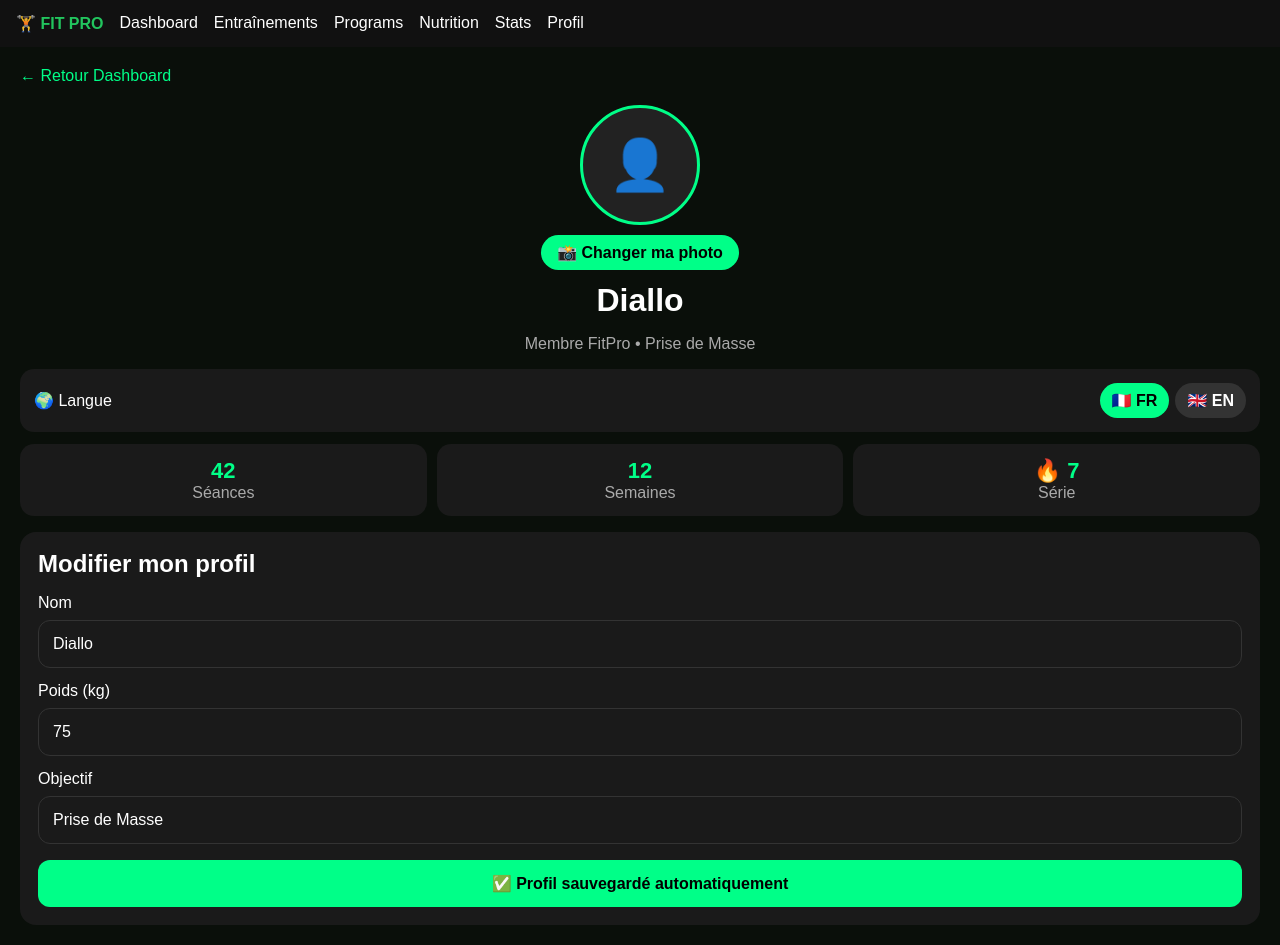
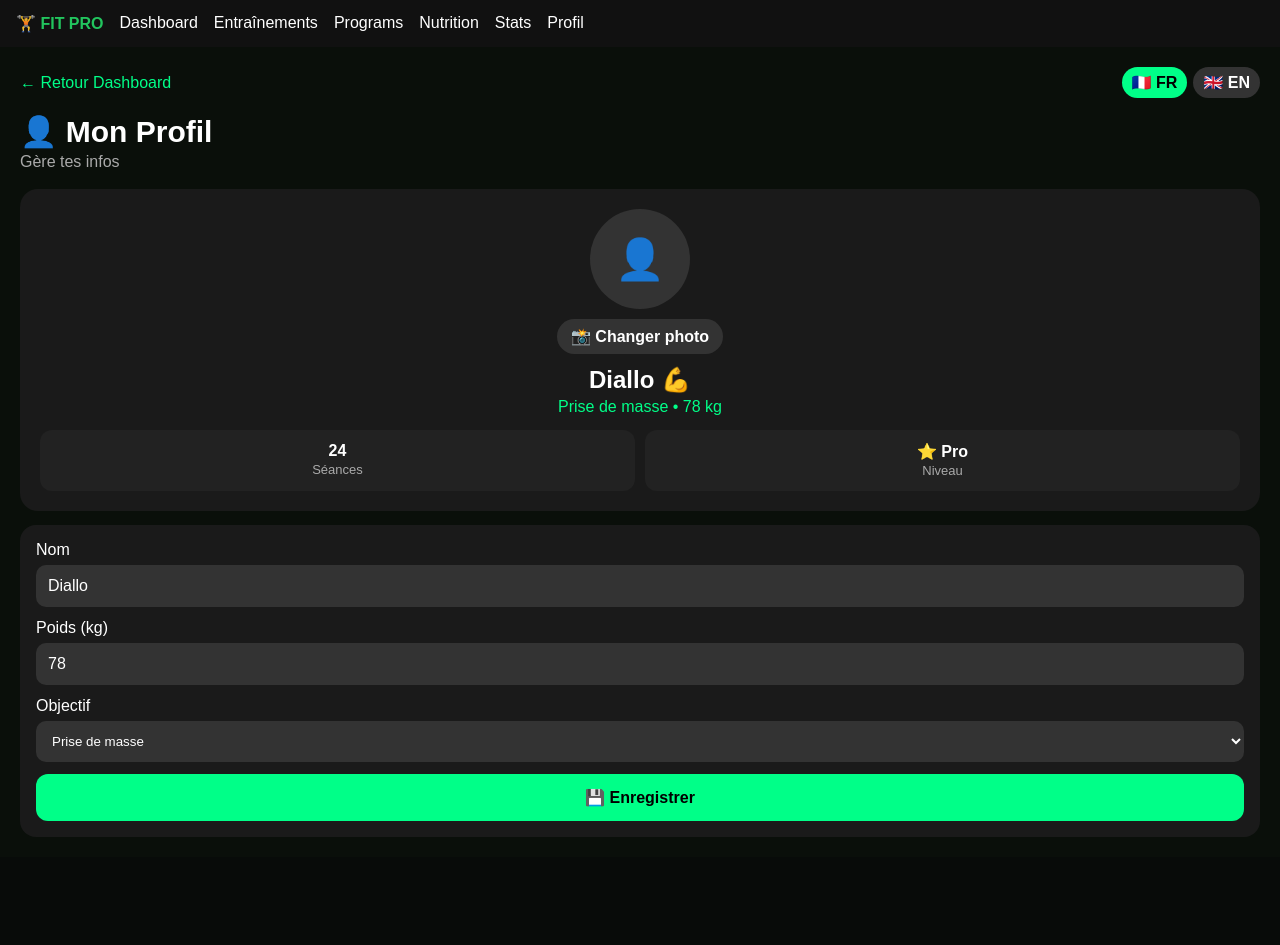
Before and after one commit to actionsdiallo-lgtm/fit-pro, a Next.js app: page /profile in a window 1280 px wide. After the commit the page ends 857 px from the top, so only its background shows below. Built offline with nearby package versions, Linux system fonts and the light colour scheme.

Commit message:
Refactor ProfilePage for state and localization updates
Refactor ProfilePage component to improve state management and localization. Update profile fields and UI elements for better user experience.

```diff
--- a/src/app/profile/page.tsx
+++ b/src/app/profile/page.tsx
@@ -1,84 +1,87 @@
 "use client";
 import Link from "next/link";
-import { useState, useRef, useEffect } from "react";
+import { useState, useEffect, useRef } from "react";
 
 const TEXTS: any = {
-  fr: { back: "← Retour Dashboard", changePhoto: "📸 Changer ma photo", member: "Membre FitPro", sessions: "Séances", weeks: "Semaines", streak: "Série", edit: "Modifier mon profil", name: "Nom", weight: "Poids (kg)", goal: "Objectif", saved: "✅ Profil sauvegardé automatiquement", lang: "Langue" },
-  en: { back: "← Back to Dashboard", changePhoto: "📸 Change my photo", member: "FitPro Member", sessions: "Workouts", weeks: "Weeks", streak: "Streak", edit: "Edit my profile", name: "Name", weight: "Weight (kg)", goal: "Goal", saved: "✅ Profile saved automatically", lang: "Language" },
+  fr: { back: "← Retour Dashboard", title: "Mon Profil", subtitle: "Gère tes infos", name: "Nom", weight: "Poids (kg)", goal: "Objectif", save: "💾 Enregistrer", saved: "✅ Enregistré !", changePhoto: "📸 Changer photo", workouts: "Séances", level: "Niveau", edit: "Modifier" },
+  en: { back: "← Back to Dashboard", title: "My Profile", subtitle: "Manage your info", name: "Name", weight: "Weight (kg)", goal: "Goal", save: "💾 Save", saved: "✅ Saved !", changePhoto: "📸 Change photo", workouts: "Workouts", level: "Level", edit: "Edit" },
 };
 
 export default function ProfilePage() {
+  const [lang, setLang] = useState("fr");
   const [name, setName] = useState("Diallo");
-  const [weight, setWeight] = useState("75");
-  const [goal, setGoal] = useState("Prise de Masse");
+  const [weight, setWeight] = useState("78");
+  const [goal, setGoal] = useState("Prise de masse");
   const [photo, setPhoto] = useState("");
-  const [lang, setLang] = useState("fr");
-  const fileRef = useRef<HTMLInputElement>(null);
+  const [savedMsg, setSavedMsg] = useState(false);
+  const fileRef = useRef<any>(null);
   const t = TEXTS[lang];
 
   useEffect(() => {
-    const saved = localStorage.getItem("fitpro-photo");
-    const savedName = localStorage.getItem("fitpro-name");
-    const savedLang = localStorage.getItem("fitpro-lang");
-    if (saved) setPhoto(saved);
-    if (savedName) setName(savedName);
-    if (savedLang) setLang(savedLang);
+    setLang(localStorage.getItem("fitpro-lang") || "fr");
+    setName(localStorage.getItem("fitpro-name") || "Diallo");
+    setWeight(localStorage.getItem("fitpro-weight") || "78");
+    setGoal(localStorage.getItem("fitpro-goal") || "Prise de masse");
+    setPhoto(localStorage.getItem("fitpro-photo") || "");
   }, []);
 
-  const handlePhoto = (e: any) => {
-    const file = e.target.files[0];
+  const save = () => {
+    localStorage.setItem("fitpro-name", name);
+    localStorage.setItem("fitpro-weight", weight);
+    localStorage.setItem("fitpro-goal", goal);
+    setSavedMsg(true);
+    setTimeout(() => setSavedMsg(false), 2000);
+  };
+
+  const onPhoto = (e: any) => {
+    const file = e.target.files?.[0];
     if (!file) return;
     const reader = new FileReader();
     reader.onload = () => {
-      const result = reader.result as string;
-      setPhoto(result);
-      localStorage.setItem("fitpro-photo", result);
+      const url = String(reader.result);
+      setPhoto(url);
+      localStorage.setItem("fitpro-photo", url);
     };
     reader.readAsDataURL(file);
   };
 
-  const changeLang = (l: string) => {
-    setLang(l);
-    localStorage.setItem("fitpro-lang", l);
-  };
-
-  const input = { width: "100%", padding: 14, borderRadius: 12, border: "1px solid #333", backgroundColor: "#1A1A1A", color: "white", marginTop: 8, boxSizing: "border-box" as const };
-
   return (
     <div style={{ padding: 20, backgroundColor: "#0A0F0A", minHeight: "100vh", color: "white" }}>
-      <Link href="/dashboard" style={{ color: "#00FF88", textDecoration: "none" }}>{t.back}</Link>
-      <div style={{ textAlign: "center", marginTop: 20 }}>
-        <div onClick={() => fileRef.current?.click()} style={{ width: 120, height: 120, borderRadius: "50%", backgroundColor: "#222", margin: "0 auto", overflow: "hidden", display: "flex", alignItems: "center", justifyContent: "center", border: "3px solid #00FF88", cursor: "pointer" }}>
-          {photo ? <img src={photo} style={{ width: "100%", height: "100%", objectFit: "cover" }} /> : <span style={{ fontSize: 50 }}>👤</span>}
-        </div>
-        <input ref={fileRef} type="file" accept="image/*" onChange={handlePhoto} style={{ display: "none" }} />
-        <button onClick={() => fileRef.current?.click()} style={{ marginTop: 10, backgroundColor: "#00FF88", color: "black", border: "none", padding: "8px 16px", borderRadius: 20, fontWeight: "bold" }}>{t.changePhoto}</button>
-        <h1 style={{ fontSize: 32, margin: "12px 0 0" }}>{name}</h1>
-        <p style={{ color: "#AAA" }}>{t.member} • {goal}</p>
-      </div>
-      <div style={{ backgroundColor: "#1A1A1A", padding: 14, borderRadius: 14, marginTop: 16, display: "flex", alignItems: "center", justifyContent: "space-between" }}>
-        <span>🌍 {t.lang}</span>
+      <div style={{ display: "flex", justifyContent: "space-between", alignItems: "center" }}>
+        <Link href="/dashboard" style={{ color: "#00FF88", textDecoration: "none" }}>{t.back}</Link>
         <div style={{ display: "flex", gap: 6 }}>
-          {["fr", "en"].map(l => (
-            <button key={l} onClick={() => changeLang(l)} style={{ padding: "8px 12px", borderRadius: 20, border: "none", backgroundColor: lang === l ? "#00FF88" : "#333", color: lang === l ? "black" : "white", fontWeight: "bold" }}>{l === "fr" ? "🇫🇷 FR" : "🇬🇧 EN"}</button>
-          ))}
+          <button onClick={() => { setLang("fr"); localStorage.setItem("fitpro-lang", "fr"); }} style={{ padding: "6px 10px", borderRadius: 20, border: "none", backgroundColor: lang === "fr" ? "#00FF88" : "#333", color: lang === "fr" ? "black" : "white", fontWeight: "bold" }}>🇫🇷 FR</button>
+          <button onClick={() => { setLang("en"); localStorage.setItem("fitpro-lang", "en"); }} style={{ padding: "6px 10px", borderRadius: 20, border: "none", backgroundColor: lang === "en" ? "#00FF88" : "#333", color: lang === "en" ? "black" : "white", fontWeight: "bold" }}>🇬🇧 EN</button>
         </div>
       </div>
-      <div style={{ display: "flex", gap: 10, marginTop: 12 }}>
-        <div style={{ flex: 1, backgroundColor: "#1A1A1A", padding: 14, borderRadius: 14, textAlign: "center" }}><div style={{ color: "#00FF88", fontSize: 22, fontWeight: "bold" }}>42</div><div style={{ color: "#AAA" }}>{t.sessions}</div></div>
-        <div style={{ flex: 1, backgroundColor: "#1A1A1A", padding: 14, borderRadius: 14, textAlign: "center" }}><div style={{ color: "#00FF88", fontSize: 22, fontWeight: "bold" }}>12</div><div style={{ color: "#AAA" }}>{t.weeks}</div></div>
-        <div style={{ flex: 1, backgroundColor: "#1A1A1A", padding: 14, borderRadius: 14, textAlign: "center" }}><div style={{ color: "#00FF88", fontSize: 22, fontWeight: "bold" }}>🔥 7</div><div style={{ color: "#AAA" }}>{t.streak}</div></div>
+
+      <h1 style={{ fontSize: 30, margin: "16px 0 4px" }}>👤 {t.title}</h1>
+      <p style={{ color: "#AAA", margin: 0 }}>{t.subtitle}</p>
+
+      <div style={{ backgroundColor: "#1A1A1A", padding: 20, borderRadius: 18, marginTop: 18, textAlign: "center" }}>
+        <div onClick={() => fileRef.current?.click()} style={{ width: 100, height: 100, borderRadius: 50, backgroundColor: "#333", margin: "0 auto", overflow: "hidden", display: "flex", alignItems: "center", justifyContent: "center", fontSize: 40, cursor: "pointer" }}>
+          {photo ? <img src={photo} style={{ width: "100%", height: "100%", objectFit: "cover" }} /> : "👤"}
+        </div>
+        <input ref={fileRef} type="file" accept="image/*" onChange={onPhoto} style={{ display: "none" }} />
+        <button onClick={() => fileRef.current?.click()} style={{ marginTop: 10, padding: "8px 14px", borderRadius: 20, border: "none", backgroundColor: "#333", color: "white", fontWeight: "bold" }}>{t.changePhoto}</button>
+        <h2 style={{ margin: "12px 0 0" }}>{name} 💪</h2>
+        <p style={{ color: "#00FF88", margin: "4px 0 0" }}>{goal} • {weight} kg</p>
+        <div style={{ display: "flex", gap: 10, marginTop: 14 }}>
+          <div style={{ flex: 1, backgroundColor: "#222", padding: 12, borderRadius: 12 }}><b>24</b><br /><span style={{ color: "#AAA", fontSize: 13 }}>{t.workouts}</span></div>
+          <div style={{ flex: 1, backgroundColor: "#222", padding: 12, borderRadius: 12 }}><b>⭐ Pro</b><br /><span style={{ color: "#AAA", fontSize: 13 }}>{t.level}</span></div>
+        </div>
       </div>
-      <div style={{ backgroundColor: "#1A1A1A", padding: 18, borderRadius: 16, marginTop: 16 }}>
-        <h2 style={{ margin: 0 }}>{t.edit}</h2>
-        <label style={{ marginTop: 16, display: "block" }}>{t.name}</label>
-        <input style={input} value={name} onChange={e => { setName(e.target.value); localStorage.setItem("fitpro-name", e.target.value); }} />
-        <label style={{ marginTop: 14, display: "block" }}>{t.weight}</label>
-        <input style={input} value={weight} onChange={e => setWeight(e.target.value)} />
-        <label style={{ marginTop: 14, display: "block" }}>{t.goal}</label>
-        <input style={input} value={goal} onChange={e => setGoal(e.target.value)} />
-        <div style={{ marginTop: 16, backgroundColor: "#00FF88", color: "black", padding: 14, borderRadius: 12, textAlign: "center", fontWeight: "bold" }}>{t.saved}</div>
+
+      <div style={{ backgroundColor: "#1A1A1A", padding: 16, borderRadius: 16, marginTop: 14, display: "flex", flexDirection: "column", gap: 12 }}>
+        <label>{t.name}<input value={name} onChange={e => setName(e.target.value)} style={{ width: "100%", padding: 12, borderRadius: 10, border: "none", backgroundColor: "#333", color: "white", marginTop: 6, boxSizing: "border-box" }} /></label>
+        <label>{t.weight}<input value={weight} onChange={e => setWeight(e.target.value)} inputMode="numeric" style={{ width: "100%", padding: 12, borderRadius: 10, border: "none", backgroundColor: "#333", color: "white", marginTop: 6, boxSizing: "border-box" }} /></label>
+        <label>{t.goal}
+          <select value={goal} onChange={e => setGoal(e.target.value)} style={{ width: "100%", padding: 12, borderRadius: 10, border: "none", backgroundColor: "#333", color: "white", marginTop: 6 }}>
+            <option>Prise de masse</option><option>Perte de poids</option><option>Force</option><option>Endurance</option>
+          </select>
+        </label>
+        <button onClick={save} style={{ padding: 14, borderRadius: 12, border: "none", backgroundColor: "#00FF88", color: "black", fontWeight: "bold", fontSize: 16 }}>{savedMsg ? t.saved : t.save}</button>
       </div>
     </div>
   );
-                 }
+        }
```
